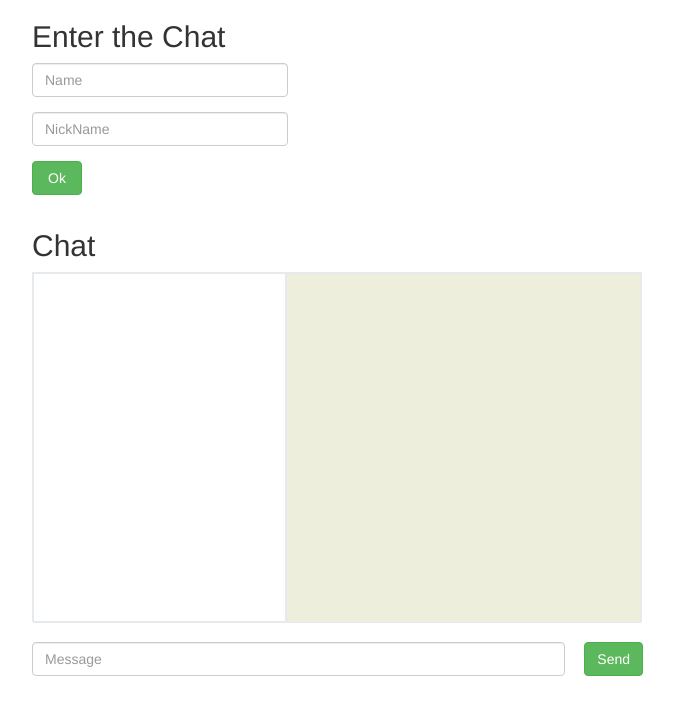
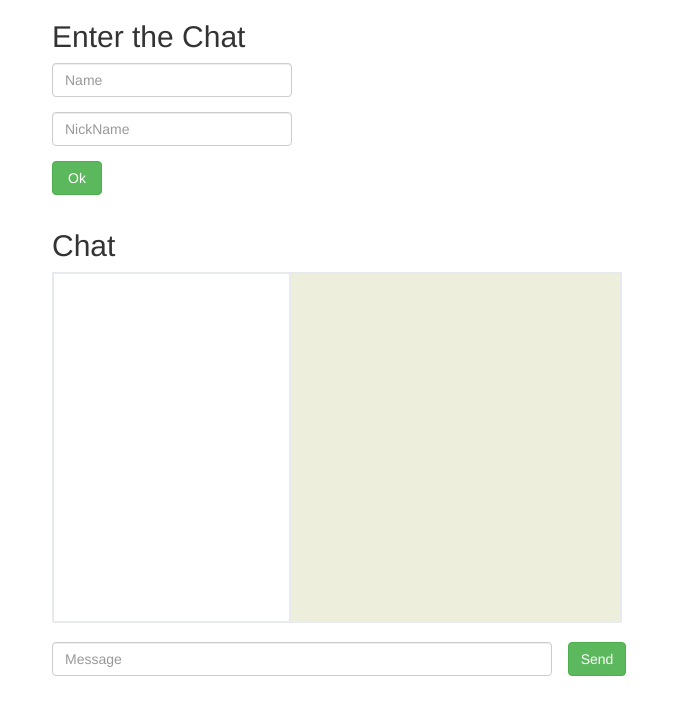
Before and after one commit to LizaHavrylenko/chat-node-ajax, a website: page index.html in a window 1280 px wide. Shown: the whole page, without its empty margins (288-962 px from the left). Drawn offline with nearby package versions, Linux system fonts and the light colour scheme; no server answers.

Commit message:
Fix width of container

```diff
--- a/index.html
+++ b/index.html
@@ -1,7 +1,7 @@
 <html lang="en">
     <head>
         <meta charset="utf-8" />
-        <meta name = "viewport" content = "width = device-width, initial-scale = 1">
+        <meta name = "viewport" content = "width = device-width, initial-scale = 1.0">
         <link rel="stylesheet" href="https://maxcdn.bootstrapcdn.com/bootstrap/3.3.7/css/bootstrap.min.css">
         <script src="https://ajax.googleapis.com/ajax/libs/jquery/3.3.1/jquery.min.js"></script>
         <script src="https://maxcdn.bootstrapcdn.com/bootstrap/3.3.7/js/bootstrap.min.js"></script>
@@ -10,10 +10,9 @@
         <script src="script.js" defer></script>
     </head>
     <body>
-
     <div class = "container">
       <div class = "row no-gutter">
-        <div class = "col-md-12 ">
+        <div class = "col-sm-12 ">
           <h2>Enter the Chat</h2>
           <form>
               <div class = "form-group">
@@ -28,31 +27,30 @@
       </div>
 
       <div class = "row no-gutter">
-        <div class = "col-md-12">
+        <div class = "col-sm-12">
           <h2>Chat</h2>
         </div>
       </div>
 
       <div class = "row chat-content">
-        <div class = "col-md-5 usersList">
+        <div class = "col-sm-5 usersList">
           <ul id = "usersList"  class = "list-group user">
           </ul>
         </div>
-        <div class = "col-md-7 messagesList">
+        <div class = "col-sm-7 messagesList">
           <div class="messages" id = "allMessages">
           </div>
         </div>
       </div>
 
       <div class = "row send-message-wrapper">
-        <div class = "col-md-10 inputForm">
+        <div class = "col-sm-10 inputForm">
           <input type = "text" class = "form-control" placeholder = "Message" id = "messageInput">
         </div>
-        <div class = "col-md-2 message-button">
+        <div class = "col-sm-2 message-button">
           <input type = "button" class = "btn btn-success" value = "Send" id = "sendMessage">
         </div>
       </div>
-
     </div>
     </body>
   </html>
--- a/styles.css
+++ b/styles.css
@@ -1,5 +1,6 @@
 .container{
-  width:50%;
+  max-width:600px;
+  margin: 0 auto;
   margin-bottom: 100px;
 }
 .no-gutter > [class*='col-'] {
@@ -20,8 +21,7 @@ width:40%;
 min-width:200px;
 }
 .chat-content{
-
-   width:100%;
+   max-width:100%;
    height:350px;
    border:1px solid #e7eaec;
 
@@ -89,6 +89,8 @@ ul{
   flex-direction:column;
 }
 .inputForm{
+
   padding-right:0 !important;
   padding-left:0 !important;
 }
+@media screen and (max-width: )
```
